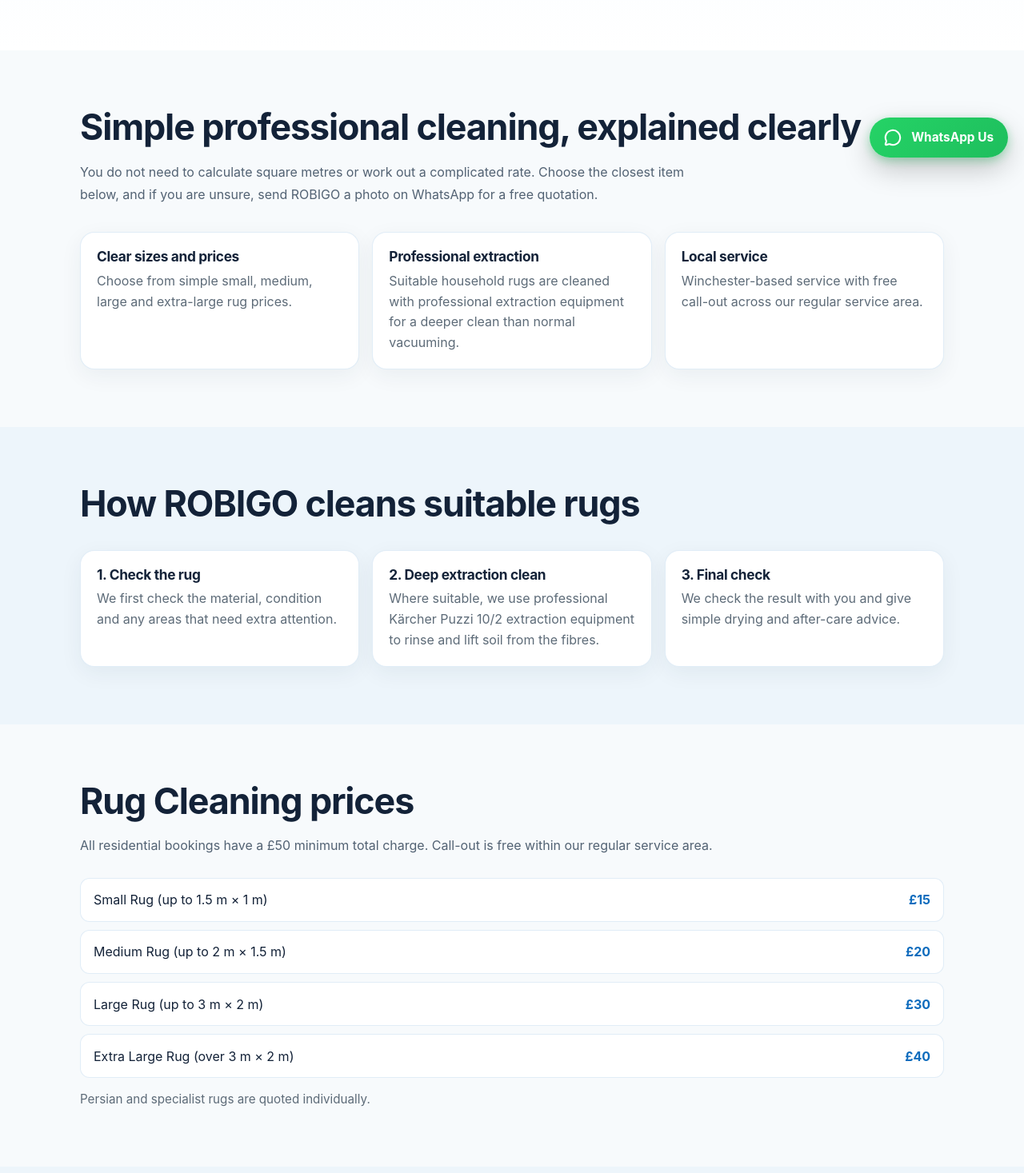
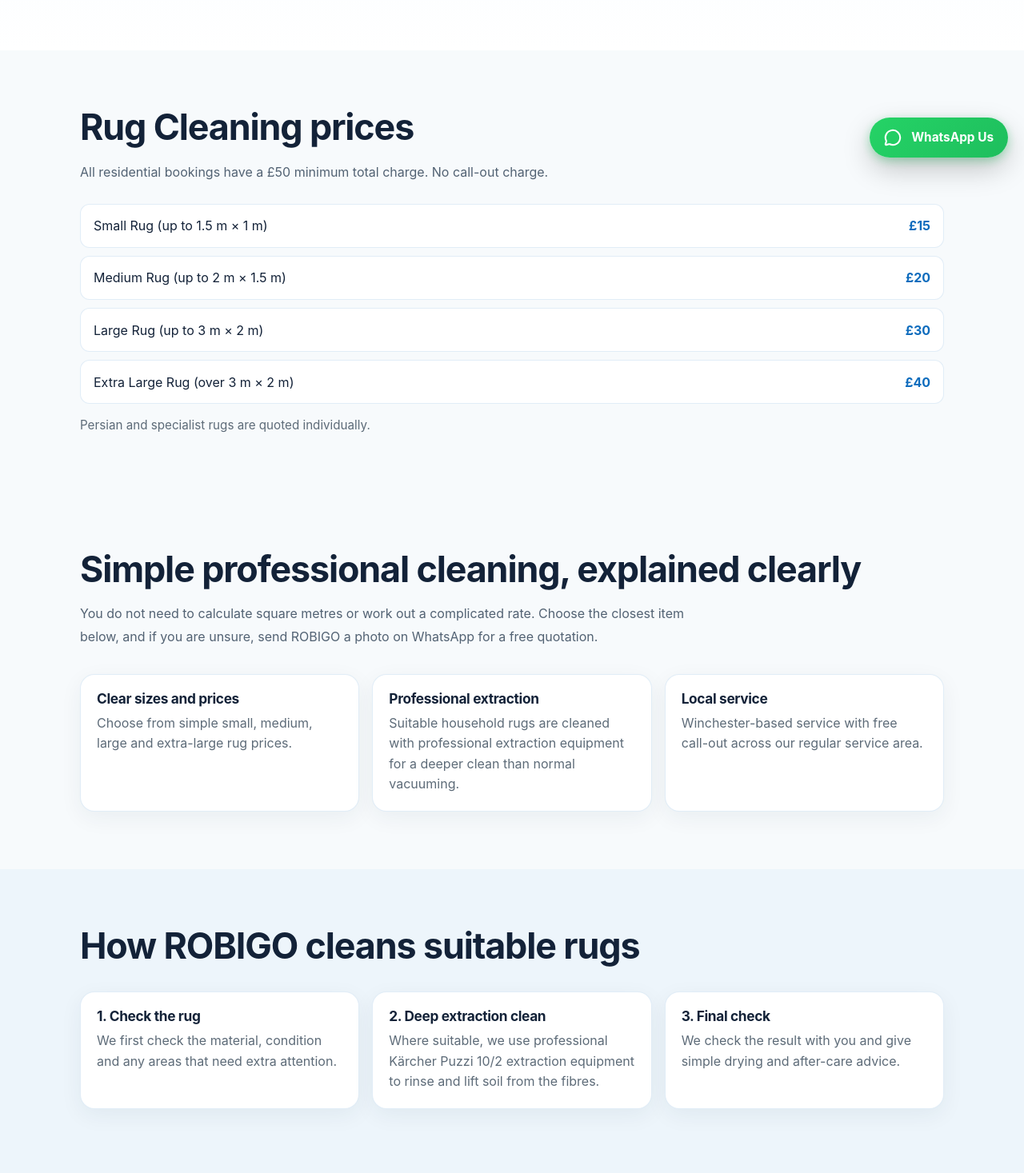
Before and after one commit to Robigo1977/ROBIGO-V5, a React (Vite) app: page /rug-cleaning-winchester in a window 1280 px wide. Shown: the part 583-2050 px from the top of the page at 80% size. Built offline with nearby package versions, Linux system fonts and the light colour scheme.

Commit message:
Reduce mobile scrolling and prioritize service prices

```diff
--- a/src/pages/ServiceLandingPage.tsx
+++ b/src/pages/ServiceLandingPage.tsx
@@ -98,7 +98,7 @@ const pages: Record<ServiceKey, ServicePageConfig> = {
     bullets: [
       { title: "High-temperature dry steam", text: "Professional steam equipment provides powerful cleaning on suitable sealed hard-floor surfaces." },
       { title: "Simple room prices", text: "Single room, double room, small living room and large living room prices are easy to understand." },
-      { title: "Suitable-floor check", text: "We confirm that the floor type is suitable before carrying out steam cleaning." },
+      { title: "Suitable-floor check", text: "We confirm surface suitability before cleaning. WC and shower steam cleaning is also available." },
     ],
     processTitle: "How chemical-free hard-floor steam cleaning works",
     process: [
@@ -208,6 +208,23 @@ export default function ServiceLandingPage({ serviceKey }: { serviceKey: Service
         </div>
       </section>
 
+      {servicePricing && (
+        <section className={styles.section} aria-labelledby={`${page.key}-prices`}>
+          <div className={styles.sectionInner}>
+            <h2 id={`${page.key}-prices`}>{page.schemaName} prices</h2>
+            <p className={styles.copy}>All residential bookings have a £50 minimum total charge. No call-out charge.</p>
+            <div className={styles.prices}>
+              {servicePricing.items.map((item) => (
+                <div key={item.label} className={styles.priceRow}>
+                  <span>{item.label}</span><strong>{item.price}</strong>
+                </div>
+              ))}
+            </div>
+            {servicePricing.note && <p className={styles.note}>{servicePricing.note}</p>}
+          </div>
+        </section>
+      )}
+
       <section className={styles.section} aria-labelledby={`${page.key}-why`}>
         <div className={styles.sectionInner}>
           <h2 id={`${page.key}-why`}>Simple professional cleaning, explained clearly</h2>
@@ -238,26 +255,6 @@ export default function ServiceLandingPage({ serviceKey }: { serviceKey: Service
           </div>
         </div>
       </section>
-
-      {servicePricing && (
-        <section className={styles.section} aria-labelledby={`${page.key}-prices`}>
-          <div className={styles.sectionInner}>
-            <h2 id={`${page.key}-prices`}>{page.schemaName} prices</h2>
-            <p className={styles.copy}>
-              All residential bookings have a £50 minimum total charge. Call-out is free within our regular service area.
-            </p>
-            <div className={styles.prices}>
-              {servicePricing.items.map((item) => (
-                <div key={item.label} className={styles.priceRow}>
-                  <span>{item.label}</span>
-                  <strong>{item.price}</strong>
-                </div>
-              ))}
-            </div>
-            {servicePricing.note && <p className={styles.note}>{servicePricing.note}</p>}
-          </div>
-        </section>
-      )}
 
       <section className={styles.sectionAlt} aria-labelledby={`${page.key}-areas`}>
         <div className={styles.sectionInner}>
```
